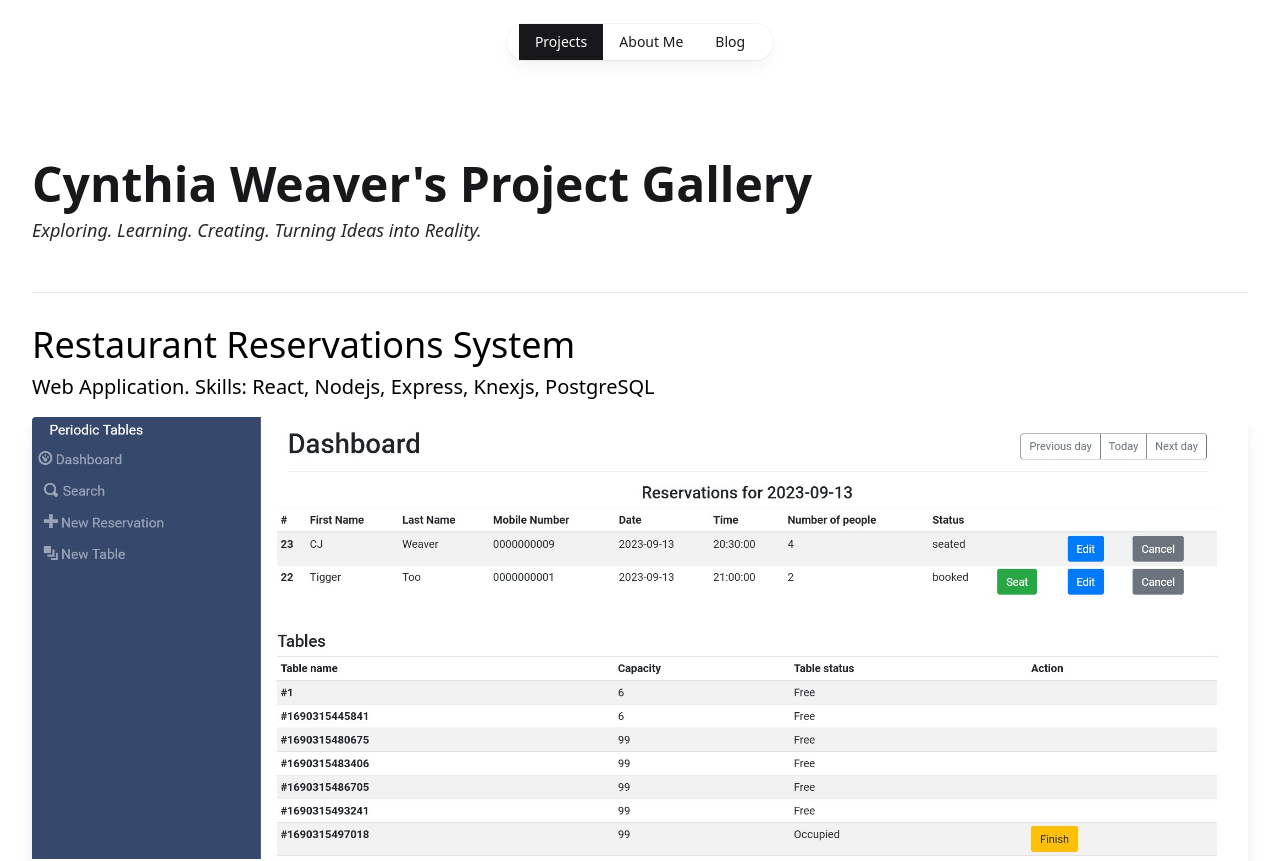
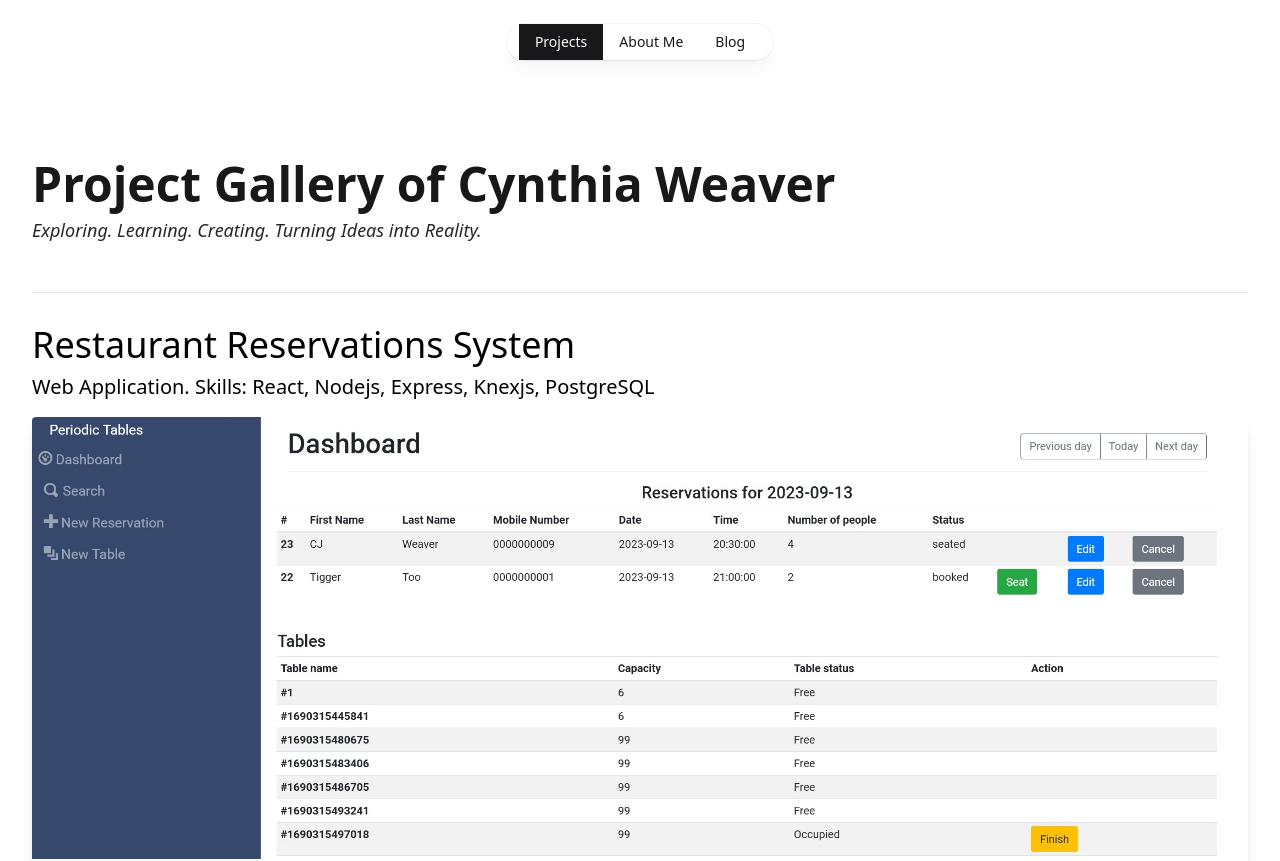
Before and after one commit to CynthiaWeaver-Jeannine/Cynthia_Weaver-Portfolio, a Next.js app: page / in a window 1280 px wide. Shown: the top 861 px of the page. Built offline with nearby package versions, Linux system fonts and the light colour scheme.

Commit message:
changed title of project gallery

```diff
--- a/pages/index.tsx
+++ b/pages/index.tsx
@@ -68,7 +68,7 @@ export default function Projects() {
 		<div className="mt-16 px-8">
 			<header className="border-b py-8">
 				<h1 className="text-5xl font-bold text-zinc-900">
-					Cynthia Weaver's Project Gallery
+					Project Gallery of Cynthia Weaver
 				</h1>
 				<p className="text-lg italic text-zinc-800 mt-2 mb-4">
 					Exploring. Learning. Creating. Turning Ideas into Reality.
```
